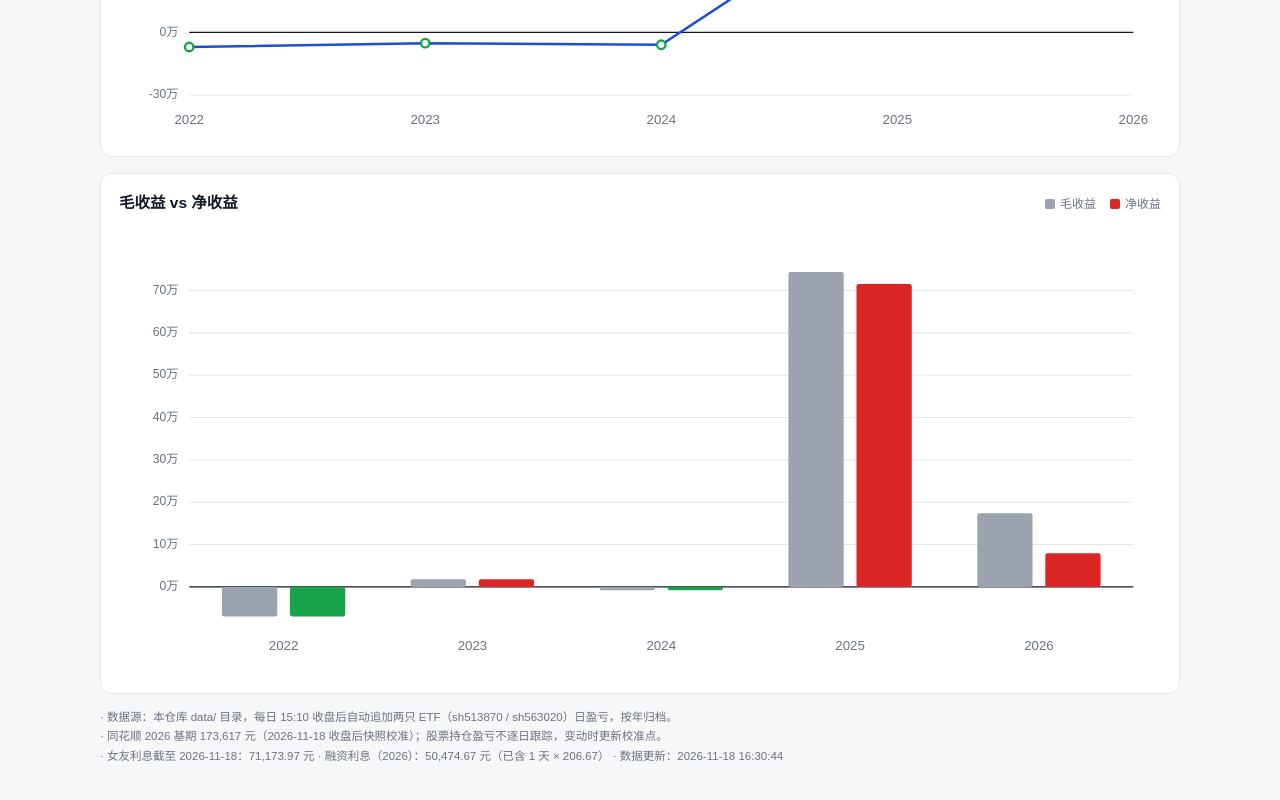
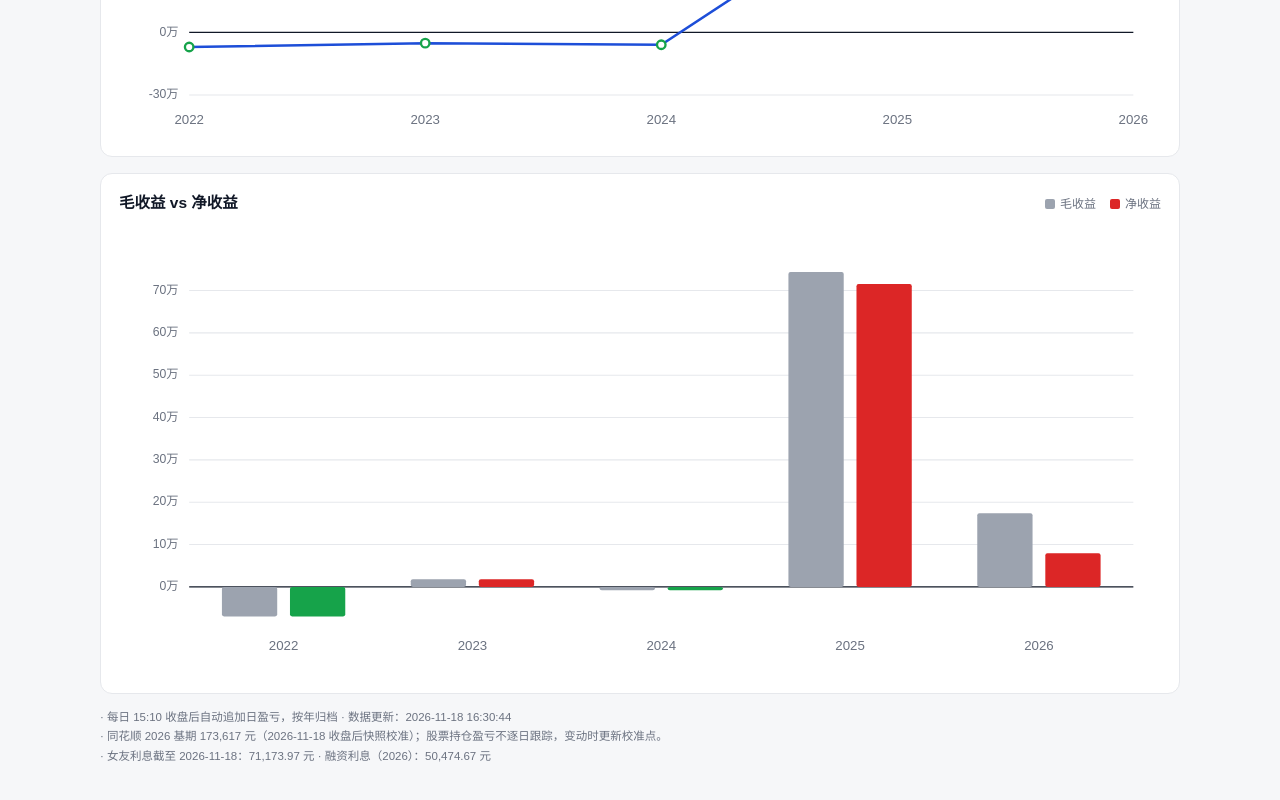
Before and after one commit to zhanglaoliu18/annual-returns, a plain HTML site: page index.html in a window 1280 px wide. Shown: the part 770-1570 px from the top of the page. Drawn offline with Linux system fonts and the light colour scheme.

Commit message:
页脚文案精简：更新时间并入日盈亏说明、删除融资利息括号；分段计息明细默认展开

```diff
--- a/girlfriend-settlement.html
+++ b/girlfriend-settlement.html
@@ -240,7 +240,7 @@ details[open] summary::before{content:"− "}
       <div class="tv" id="kTotal">—</div>
     </div>
 
-    <details style="margin-top:20px">
+    <details open style="margin-top:20px">
       <summary>分段计息明细</summary>
       <div class="tblwrap" style="margin-top:8px">
         <table class="segs">
--- a/index.html
+++ b/index.html
@@ -263,9 +263,9 @@ function main(base, yearDocs, years) {
       <svg viewBox="0 0 ${BW} ${BH}">${bars}</svg></div>
 
     <div class="foot">
-      · 数据源：本仓库 data/ 目录，每日 15:10 收盘后自动追加两只 ETF（sh513870 / sh563020）日盈亏，按年归档。<br>
+      · 每日 15:10 收盘后自动追加日盈亏，按年归档 · 数据更新：${lastDay}<br>
       · 同花顺 2026 基期 ${fmt(cal.base,0)} 元（${cal.as_of} 收盘后快照校准）；股票持仓盈亏不逐日跟踪，变动时更新校准点。<br>
-      · 女友利息截至 ${today}：${fmt(gf.total)} 元 · 融资利息（2026）：${fmt(fin.byYear[thisYear]||0)} 元（已含 ${fin.extraDays} 天 × ${fmt(base.costs.financing.daily,2)}） · 数据更新：${lastDay}
+      · 女友利息截至 ${today}：${fmt(gf.total)} 元 · 融资利息（2026）：${fmt(fin.byYear[thisYear]||0)} 元
     </div>`;
 
   /* 图表悬浮提示：鼠标移到数据点/柱子上显示明细 */
```
